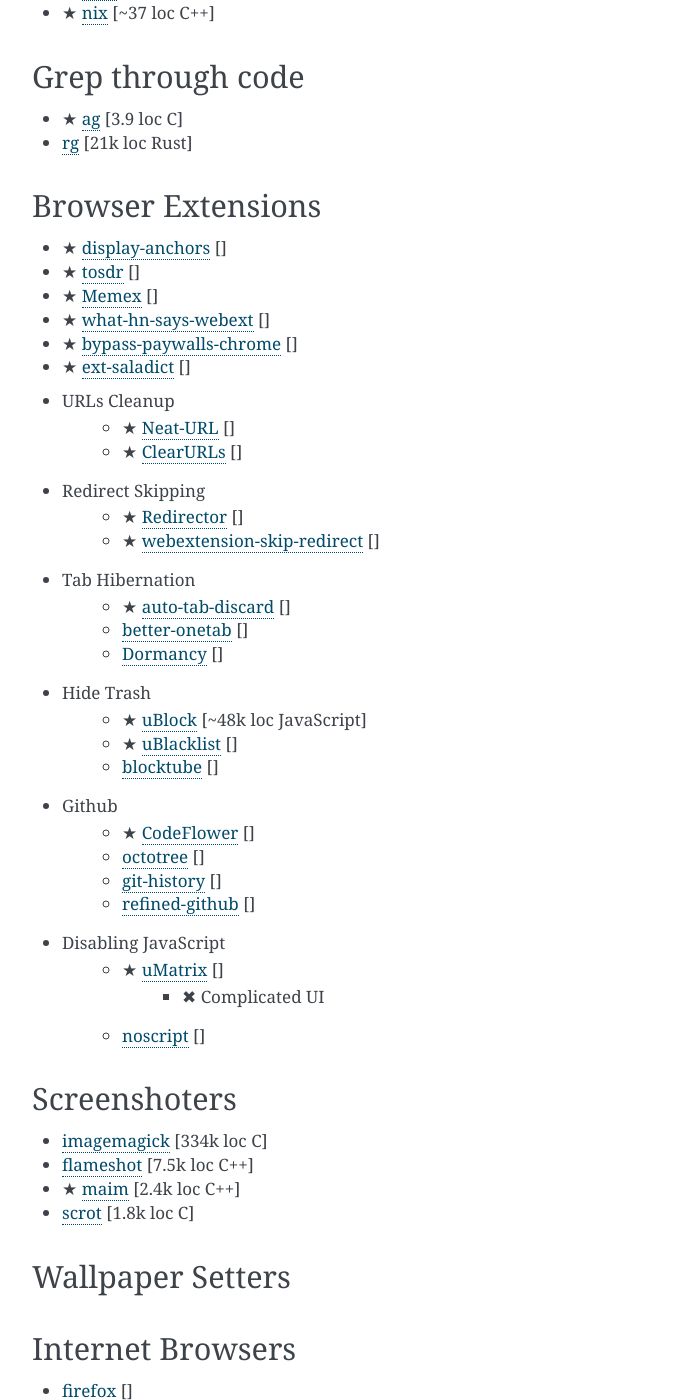
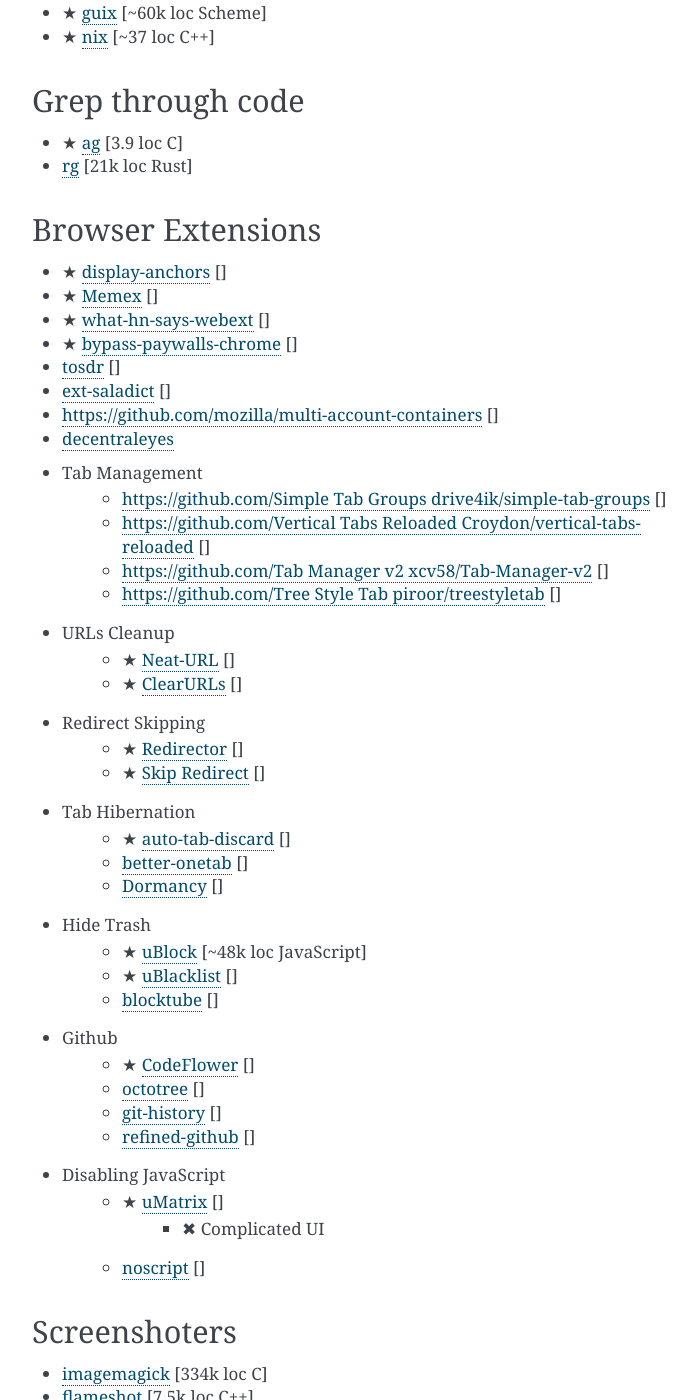
Before and after one commit to lainiwa/outlines, a Sphinx documentation site: the page built from source/notes/alternatives.rst, in a window 1280 px wide and 1400 px high, scrolled down 3095 px. Shown: the whole window, without its empty margins (388-1084 px from the left). Built offline with Sphinx 7.4.7, drawn with Linux system fonts in a browser that asks for light colours; some of the changed text lies outside the part shown.

Commit message:
Update alternatives

```diff
--- a/source/notes/alternatives.rst
+++ b/source/notes/alternatives.rst
@@ -98,14 +104,12 @@
     - ✖ Having terminal multiplexer is essential.
     - ✖ Settings in source code.
 
-
 Shell
 #####
 * `bash <https://www.gnu.org/software/bash/>`_ [107k loc C]
 * ★ `zsh <http://www.zsh.org/>`_ [102k loc C]
 * :gh:`mksh <MirBSD/mksh>` [19k loc C]
 * :gh:`rc <rakitzis/rc>` [6.5k loc C]
-
 
 File Manager
 ############
@@ -116,7 +120,6 @@
 * :gh:`lf <gokcehan/lf>` [7k loc Go]
 * ★ :gh:`nnn <jarun/nnn>` [3.8k loc C]
 * :gh:`fff <dylanaraps/fff>` [674 loc Bash]
-
 
 Package Manager
 ###############
@@ -132,17 +135,24 @@
 Browser Extensions
 ##################
 * ★ :gh:`display-anchors <Rob--W/display-anchors>` []
-* ★ :gh:`tosdr <tosdr/browser-extensions>` []
 * ★ :gh:`Memex <WorldBrain/Memex>` []
 * ★ :gh:`what-hn-says-webext <pinoceniccola/what-hn-says-webext>` []
 * ★ :gh:`bypass-paywalls-chrome <iamadamdev/bypass-paywalls-chrome>` []
-* ★ :gh:`ext-saladict <crimx/ext-saladict>` []
+* :gh:`tosdr <tosdr/browser-extensions>` []
+* :gh:`ext-saladict <crimx/ext-saladict>` []
+* :gh:`mozilla/multi-account-containers` []
+* `decentraleyes <https://git.synz.io/Synzvato/decentraleyes>`_
++ Tab Management
+    * :gh:`Simple Tab Groups drive4ik/simple-tab-groups` []
+    * :gh:`Vertical Tabs Reloaded Croydon/vertical-tabs-reloaded` []
+    * :gh:`Tab Manager v2 xcv58/Tab-Manager-v2` []
+    * :gh:`Tree Style Tab piroor/treestyletab` []
 + URLs Cleanup
     * ★ :gh:`Neat-URL <Smile4ever/Neat-URL>` []
     * ★ :gh:`ClearURLs <ClearURLs/Addon>` []
 + Redirect Skipping
     * ★ :gh:`Redirector <einaregilsson/Redirector>` []
-    * ★ :gh:`webextension-skip-redirect <sblask/webextension-skip-redirect>` []
+    * ★ :gh:`Skip Redirect <sblask/webextension-skip-redirect>` []
 + Tab Hibernation
     * ★ :gh:`auto-tab-discard <rNeomy/auto-tab-discard>` []
     * :gh:`better-onetab <cnwangjie/better-onetab>` []
@@ -173,7 +183,7 @@
 
 Internet Browsers
 #################
-* `firefox <http://localhost>`_ []
+* ★ `firefox <http://localhost>`_ []
 * :gh:`brave <brave/brave-browser>` []
 * ★ `chromium <http://localhost>`_ []
 * :gh:`qutebrowser <qutebrowser/qutebrowser>` []
```
Also changed, not shown: other parts of source/notes/alternatives.rst (+36 -5 lines).
